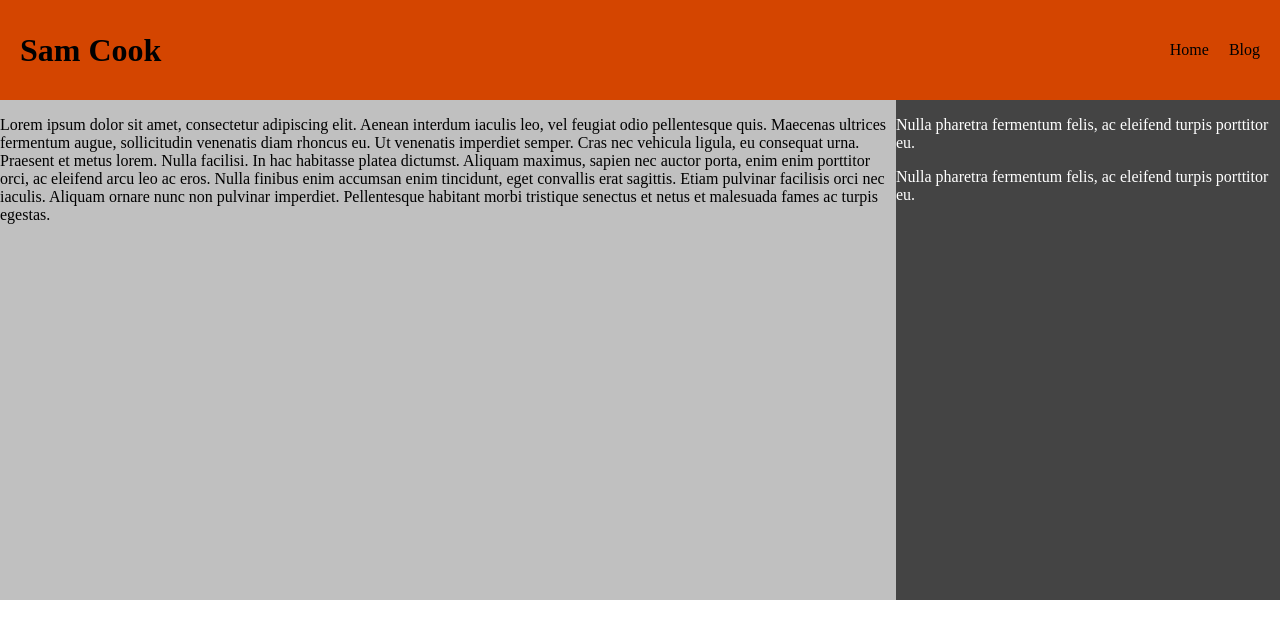
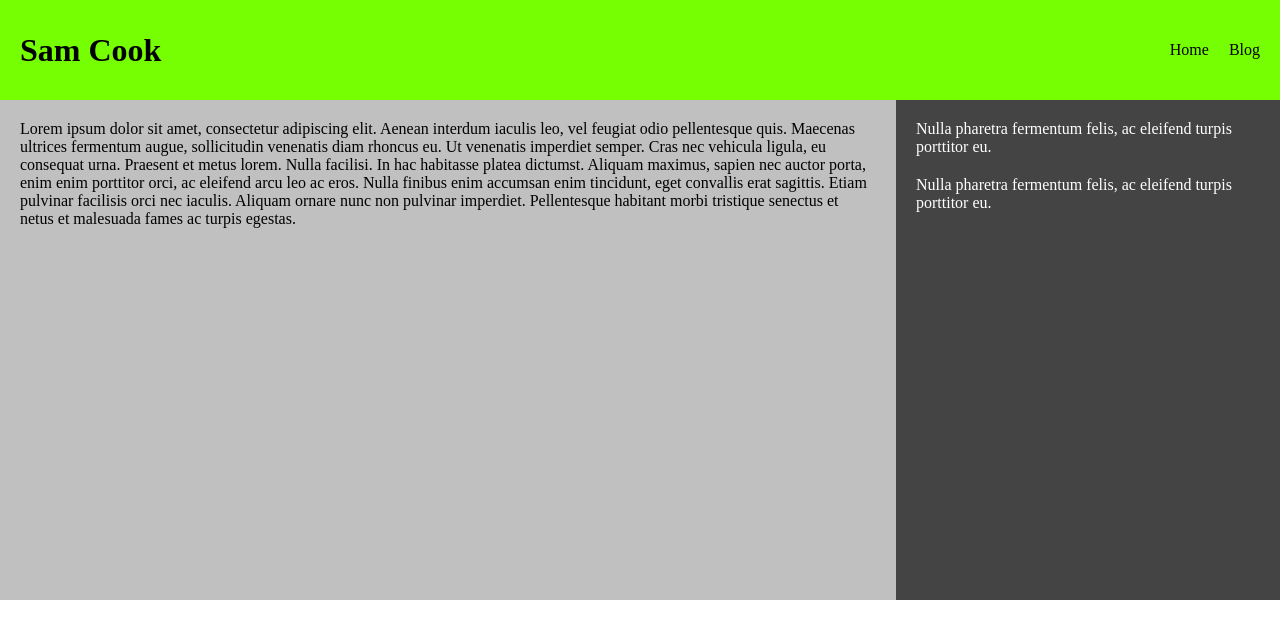
Before and after one commit to sccoo100-su/Lab1, a plain HTML site: page index.html in a window 1280 px wide. Drawn offline with Linux system fonts and the light colour scheme.

Commit message:
lime green push

```diff
--- a/style.css
+++ b/style.css
@@ -8,7 +8,7 @@ html, body {
     line-height: 60px;
     padding: 20px;
     margin: 0px;
-    background-color: #D44500;
+    background-color: #76FF03 ;
 }
 
 h1 {
@@ -45,3 +45,7 @@ ul li a {
     color: white;
     min-height: 500px;
 }
+
+p {
+    margin: 20px;
+}
```
